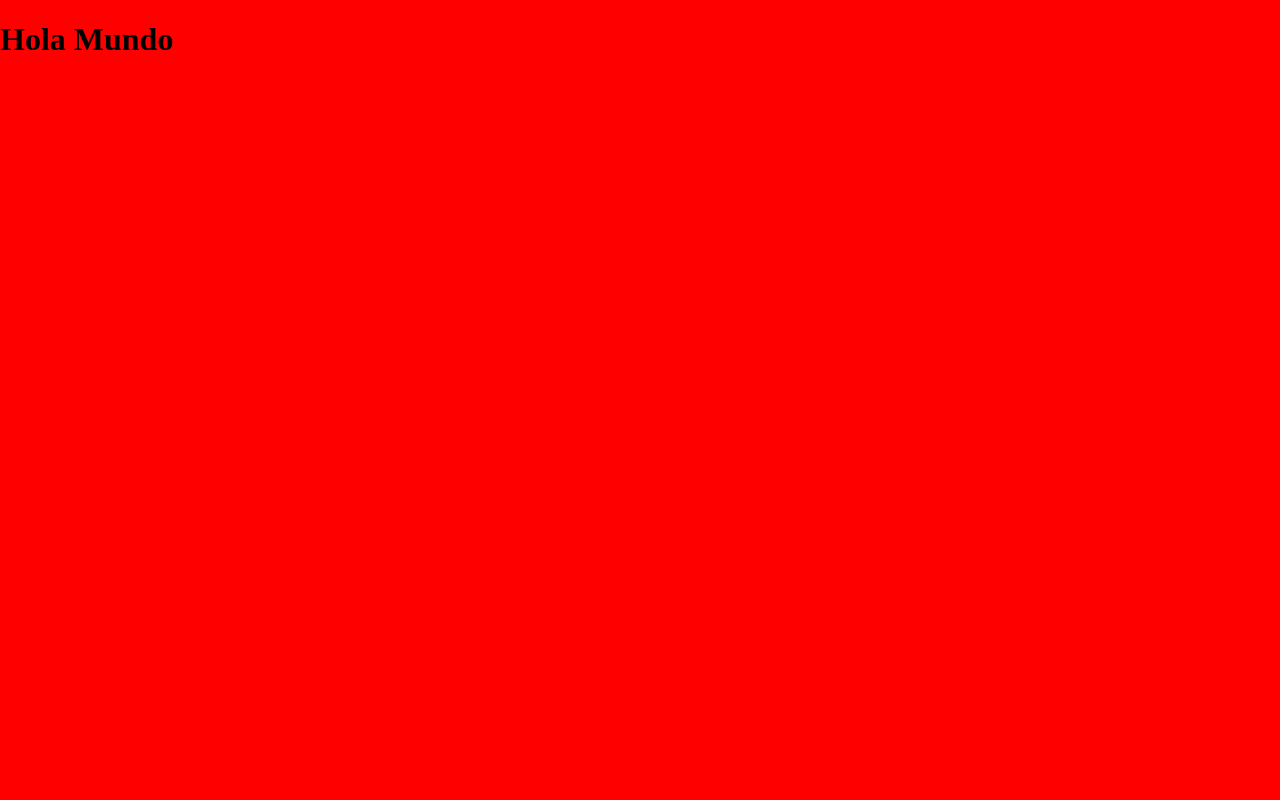
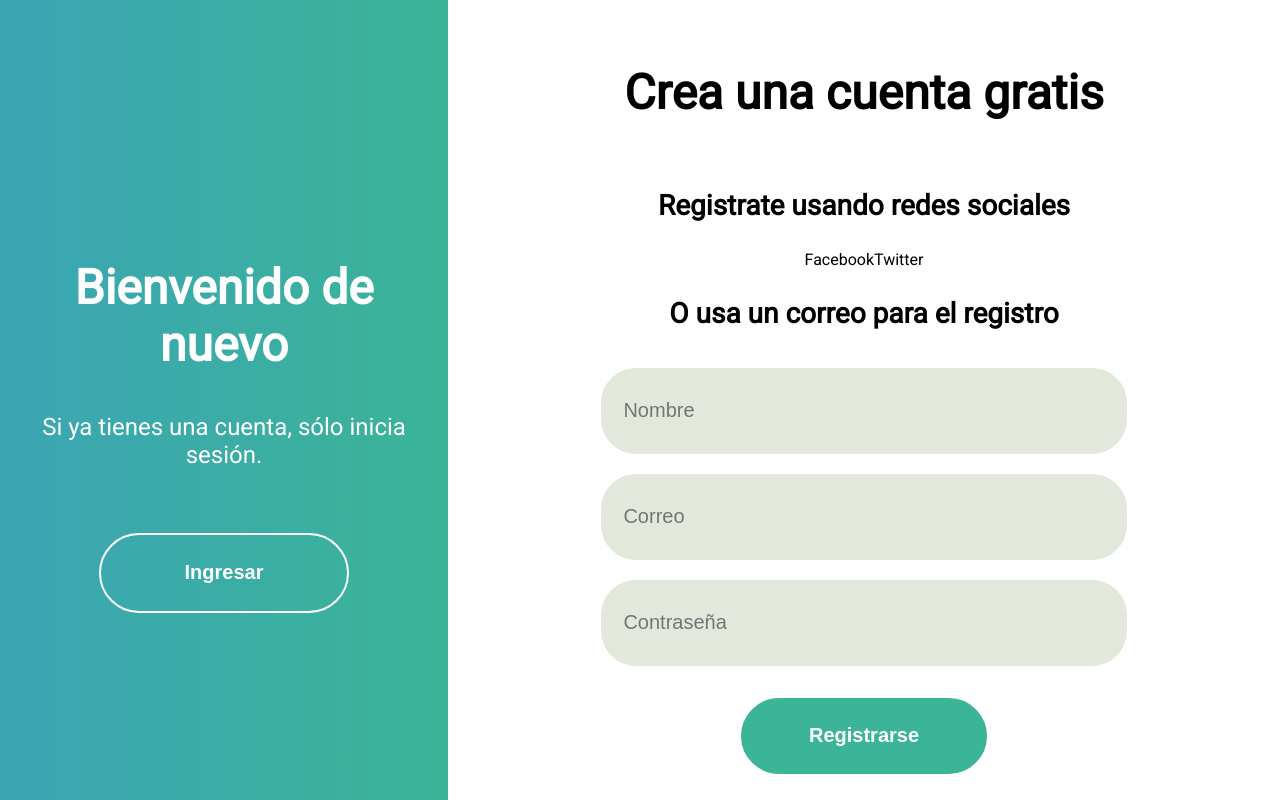
Before and after one commit to eddygiraldo/WeMove, a React app: page / in a window 1280 px wide. Built offline with nearby package versions, Linux system fonts and the light colour scheme.

Commit message:
first login form

```diff
--- a/public/index.html
+++ b/public/index.html
@@ -4,6 +4,7 @@
   <meta charset="UTF-8">
   <meta name="viewport" content="width=device-width, initial-scale=1.0">
   <meta http-equiv="X-UA-Compatible" content="ie=edge">
+  <link href="https://fonts.googleapis.com/css?family=Roboto&display=swap" rel="stylesheet">
   <title>Mi App</title>
 </head>
 <body>
--- a/src/assets/styles/App.scss
+++ b/src/assets/styles/App.scss
@@ -1,4 +1,100 @@
+$first-color: #3BA5B4;
+$second-color: #3BB497;
+$third-color: #111111;
+
 body {
   margin: 0;
-  background-color: red;
+  font-family: 'Roboto', sans-serif;
 }
+
+h2 {
+  font-size: 48px;
+}
+
+h3 {
+  font-size: 28px;
+}
+
+.login {
+  height: 100vh;
+  width: 100vw;
+  display: flex;
+  text-align: center;
+}
+
+.login-message {
+  width: 35%;
+  height: 100vh;
+  box-sizing: border-box;
+  background: linear-gradient(to right, $first-color, $second-color);
+  color: white;
+  padding: 200px 20px;
+}
+
+.login-message p {
+  font-size: 24px;
+  padding-bottom: 40px;
+}
+
+.login-form {
+  width: 65%;
+  display: flex;
+  flex-direction: column;
+  justify-content: center;
+
+}
+
+.signup-form {
+  display: flex;
+  flex-direction: column;
+  justify-content: space-around;
+  align-items: center;
+}
+
+.signup-form .btn {
+  margin-top: 20px;
+}
+
+.btn {
+  height: 80px;
+  width: 250px;
+  border-radius: 40px;
+  font-size: 18px;
+  cursor: pointer;
+  font-weight: bold;
+  font-size: 20px;
+  transition: 250ms;
+}
+
+.btn:hover {
+  transform: scale(1.1);
+}
+
+.btn-transparent {
+  border: 2px solid white;
+  color: white;
+  background-color: transparent;
+}
+
+.btn-submit {
+  border: 2px solid white;
+  color: white;
+  background-color: $second-color;
+}
+
+.input-generic {
+  width: 60%;
+  height: 80px;
+  background-color: #E2E8DC;
+  border: 2px solid #E2E8DC;
+  margin: 10px auto;
+  padding-left: 20px;
+  border-radius: 35px;
+  font-size: 20px;
+  transition: 800ms;
+}
+
+.input-generic:focus {
+  background-color: white;
+  border: 2px solid #E2E8DC;
+}
--- a/src/components/HelloWorld.jsx
+++ b/src/components/HelloWorld.jsx
@@ -2,7 +2,55 @@ import React from 'react';
 import '../assets/styles/App.scss';
 
 const HelloWorld = () => (
-  <h1>Hola Mundo</h1>
+  <div class="login">
+    <div class="login-message">
+      <img src="" clas="login-logo" alt=""/>
+      <h2>Bienvenido de nuevo</h2>
+      <p>
+        Si ya tienes una cuenta, sólo inicia sesión.
+      </p>
+
+      <button class="btn btn-transparent">
+        Ingresar
+      </button>
+    </div>
+    <div class="login-form">
+      <h2>
+        Crea una cuenta gratis
+      </h2>
+      <h3>
+        Registrate usando redes sociales
+      </h3>
+      <div class="social-media">
+        <span>Facebook</span>
+        <span>Twitter</span>
+      </div>
+      <h3>O usa un correo para el registro</h3>
+      <form action="#" class="signup-form">
+        <input
+          type="text"
+          class="input-generic"
+          placeholder="Nombre"
+        />
+
+        <input
+          type="email"
+          class="input-generic"
+          placeholder="Correo"
+        />
+
+        <input
+          type="password"
+          class="input-generic"
+          placeholder="Contraseña"
+        />
+
+        <button class="btn btn-submit">
+          Registrarse
+        </button>
+      </form>
+    </div>
+  </div>
 )
 
 
```
